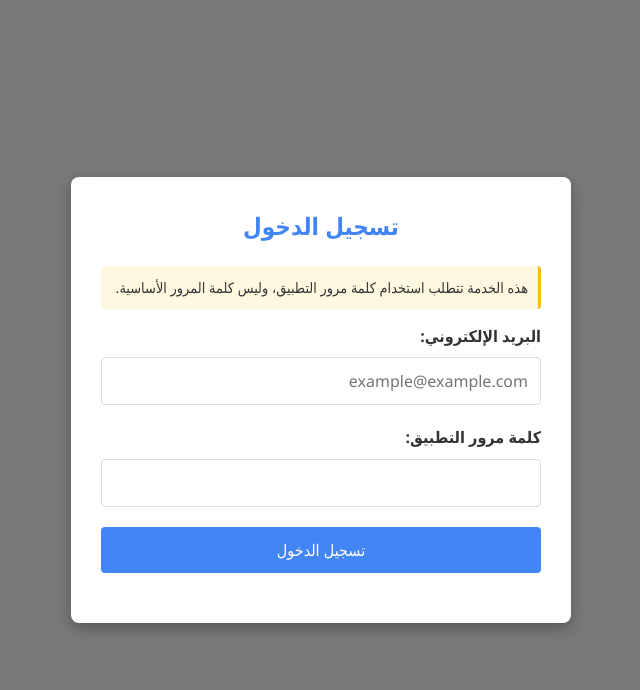
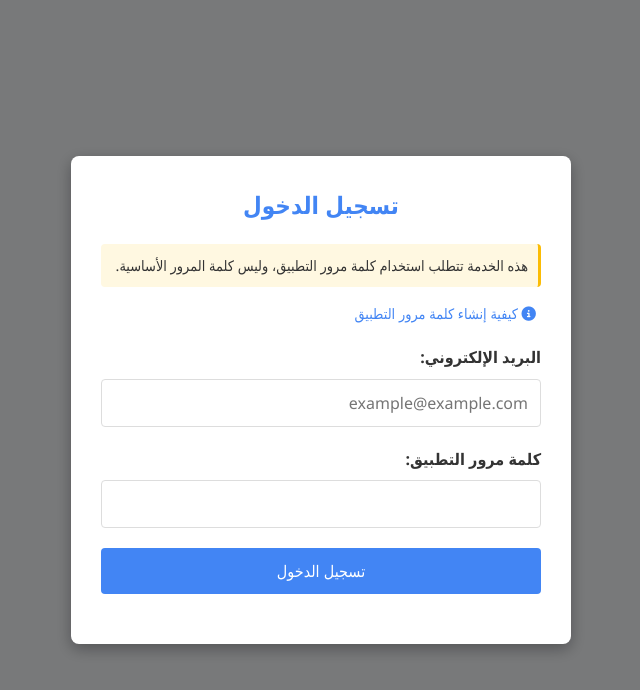
Before and after one commit to Ahmed-Hussein793/SendEmail-Tool, a plain HTML site: page docs/index.html in a window 1280 px wide. Shown: the whole page, without its empty margins (319-959 px from the left). Drawn offline with Linux system fonts and the light colour scheme.

Commit message:
Update index.html

```diff
--- a/docs/index.html
+++ b/docs/index.html
@@ -14,6 +14,9 @@
         <div class="modal-content">
             <h2>تسجيل الدخول</h2>
             <p class="note">هذه الخدمة تتطلب استخدام كلمة مرور التطبيق، وليس كلمة المرور الأساسية.</p>
+            <a href="https://support.google.com/accounts/answer/185833?hl=ar" target="_blank" class="app-password-link">
+                <i class="fas fa-info-circle"></i> كيفية إنشاء كلمة مرور التطبيق
+            </a>
             <form id="loginForm">
                 <div class="form-group">
                     <label for="email">البريد الإلكتروني:</label>
```
